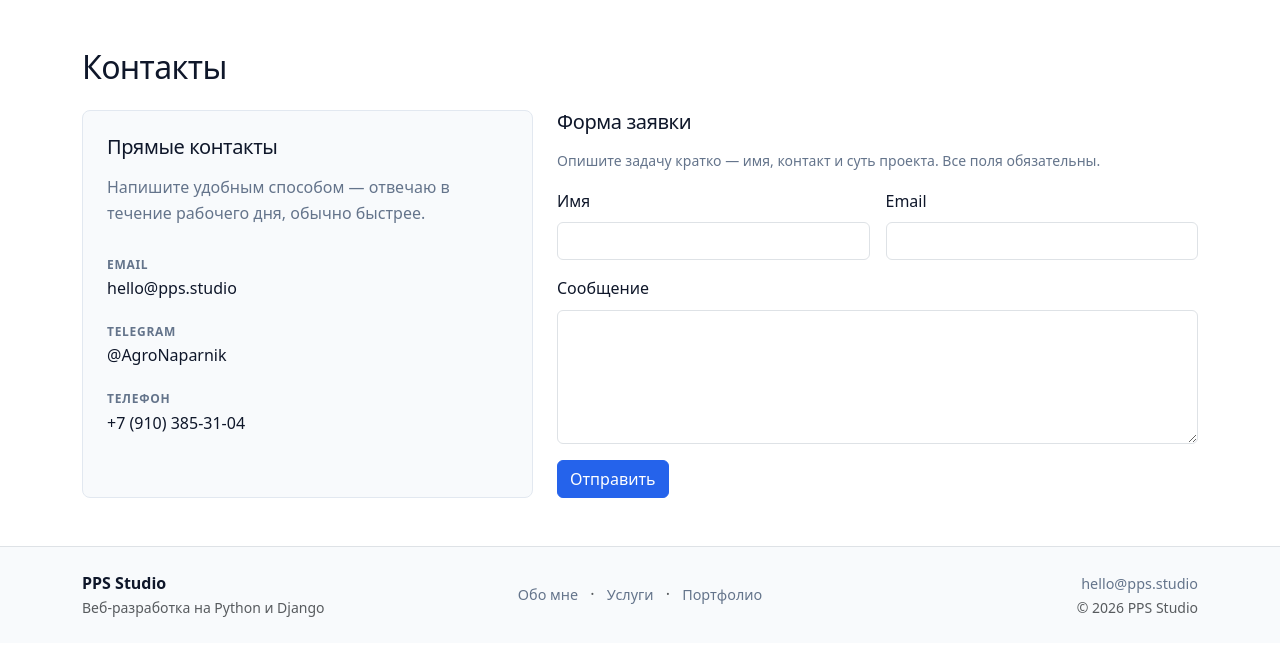
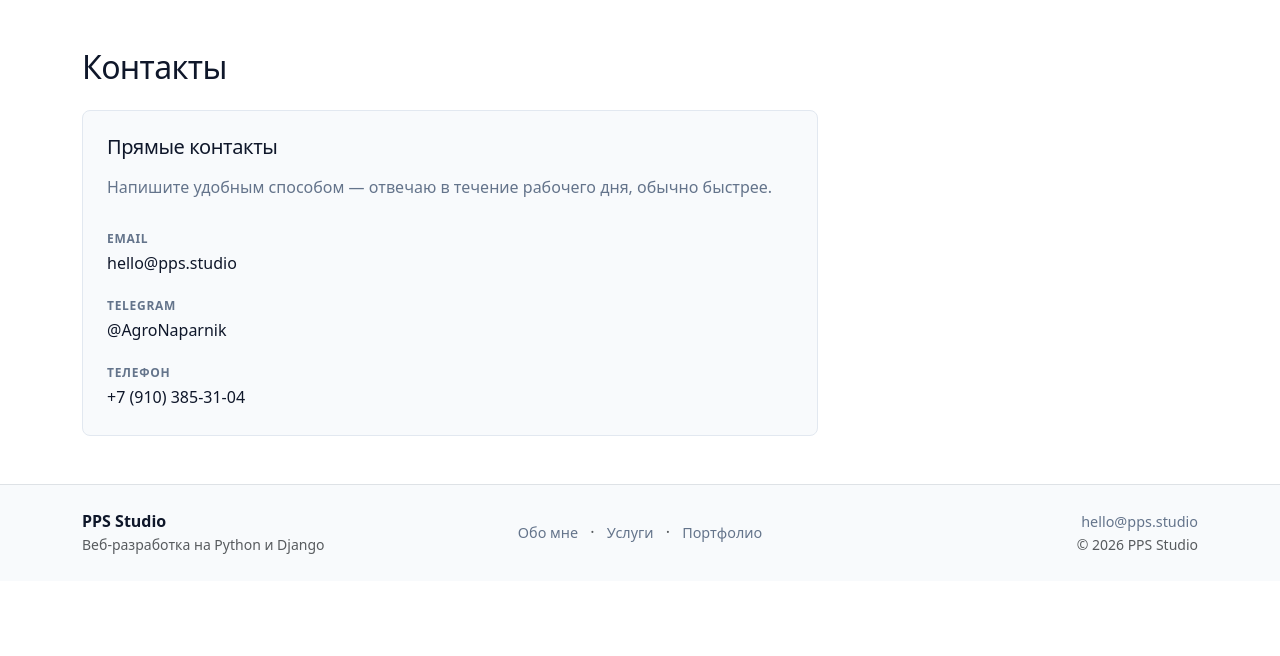
Before and after one commit to pavelaleshin86-web/AgroNaparnik, a Django app: page /contact/ in a window 1280 px wide. Shown: the part 59-715 px from the top of the page. Run offline with Django 5.2, Linux system fonts and the light colour scheme.

Commit message:
Временно отключена форма обратной связи

```diff
--- a/pages/views.py
+++ b/pages/views.py
@@ -1,9 +1,4 @@
-from django.conf import settings
-from django.contrib import messages
-from django.core.mail import send_mail
-from django.shortcuts import redirect, render
-
-from .forms import ContactForm
+from django.shortcuts import render
 
 
 def home(request):
@@ -23,26 +18,4 @@ def portfolio(request):
 
 
 def contact(request):
-    if request.method == "POST":
-        form = ContactForm(request.POST)
-        if form.is_valid():
-            contact_message = form.save()
-
-            send_mail(
-                subject=f"Новая заявка от {contact_message.name}",
-                message=(
-                    f"Имя: {contact_message.name}\n"
-                    f"Email: {contact_message.email}\n\n"
-                    f"{contact_message.message}"
-                ),
-                from_email=settings.DEFAULT_FROM_EMAIL,
-                recipient_list=[settings.CONTACT_NOTIFY_EMAIL],
-                fail_silently=True,
-            )
-
-            messages.success(request, "Спасибо! Сообщение отправлено.")
-            return redirect("contact")
-    else:
-        form = ContactForm()
-
-    return render(request, "pages/contact.html", {"form": form})
+    return render(request, "pages/contact.html")
--- a/templates/pages/contact.html
+++ b/templates/pages/contact.html
@@ -1,75 +1,71 @@
 {% extends "base.html" %}
 
+
+
 {% block title %}Контакты — PPS Studio{% endblock %}
+
 {% block og_title %}Контакты — PPS Studio{% endblock %}
 
-{% block meta_description %}Свяжитесь с PPS Studio: email, Telegram и форма заявки. Отвечаю в течение рабочего дня.{% endblock %}
-{% block og_description %}Свяжитесь с PPS Studio: email, Telegram и форма заявки. Отвечаю в течение рабочего дня.{% endblock %}
+
+
+{% block meta_description %}Свяжитесь с PPS Studio: email, Telegram и телефон. Отвечаю в течение рабочего дня.{% endblock %}
+
+{% block og_description %}Свяжитесь с PPS Studio: email, Telegram и телефон. Отвечаю в течение рабочего дня.{% endblock %}
+
+
 
 {% block content %}
+
   <h1 class="h2 mb-4">Контакты</h1>
 
+
+
   <div class="row g-4">
-    <div class="col-lg-5">
+
+    <div class="col-lg-8">
+
       <div class="contact-info p-4 rounded-3 h-100">
+
         <h2 class="h5 mb-3">Прямые контакты</h2>
+
         <p class="text-secondary mb-4">
+
           Напишите удобным способом — отвечаю в течение рабочего дня, обычно быстрее.
+
         </p>
+
         <ul class="list-unstyled contact-list mb-0">
+
           <li class="mb-3">
+
             <span class="contact-label">Email</span><br>
+
             <a href="mailto:hello@pps.studio">hello@pps.studio</a>
+
           </li>
+
           <li class="mb-3">
+
             <span class="contact-label">Telegram</span><br>
+
             <a href="https://t.me/AgroNaparnik" target="_blank" rel="noopener noreferrer">@AgroNaparnik</a>
+
           </li>
+
           <li>
+
             <span class="contact-label">Телефон</span><br>
+
             <a href="tel:+79103853104">+7 (910) 385-31-04</a>
+
           </li>
+
         </ul>
+
       </div>
+
     </div>
 
-    <div class="col-lg-7">
-      <h2 class="h5 mb-3">Форма заявки</h2>
-      <p class="text-secondary small mb-3">
-        Опишите задачу кратко — имя, контакт и суть проекта. Все поля обязательны.
-      </p>
+  </div>
 
-      <form method="post" class="row g-3" novalidate>
-        {% csrf_token %}
-
-        <div class="col-md-6">
-          <label class="form-label" for="id_name">Имя</label>
-          {{ form.name }}
-          {% if form.name.errors %}
-            <div class="text-danger small">{{ form.name.errors.0 }}</div>
-          {% endif %}
-        </div>
-
-        <div class="col-md-6">
-          <label class="form-label" for="id_email">Email</label>
-          {{ form.email }}
-          {% if form.email.errors %}
-            <div class="text-danger small">{{ form.email.errors.0 }}</div>
-          {% endif %}
-        </div>
-
-        <div class="col-12">
-          <label class="form-label" for="id_message">Сообщение</label>
-          {{ form.message }}
-          {% if form.message.errors %}
-            <div class="text-danger small">{{ form.message.errors.0 }}</div>
-          {% endif %}
-        </div>
-
-        <div class="col-12">
-          <button type="submit" class="btn btn-primary">Отправить</button>
-        </div>
-      </form>
-    </div>
-  </div>
 {% endblock %}
```
Also changed, not shown: pages/tests.py (+1 -16 lines).
